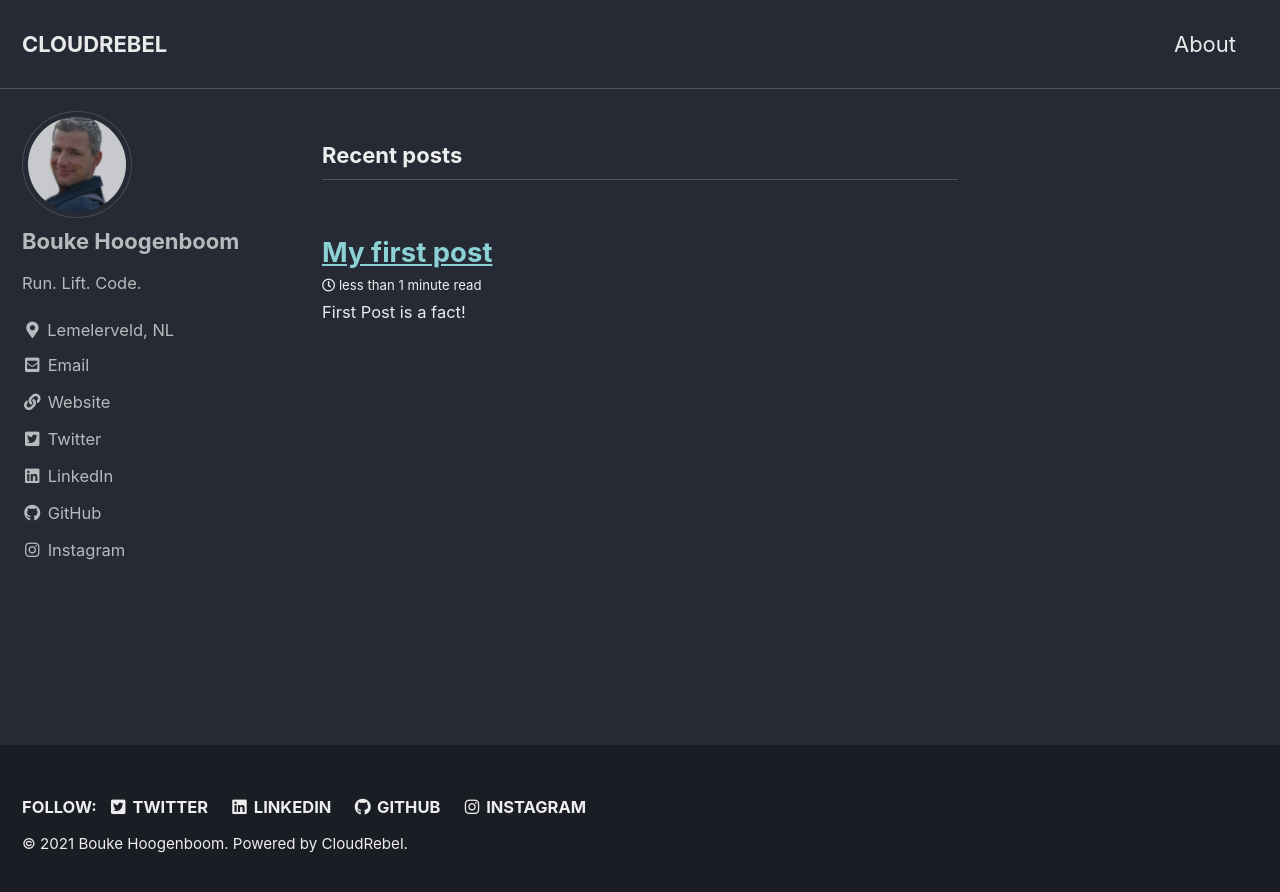
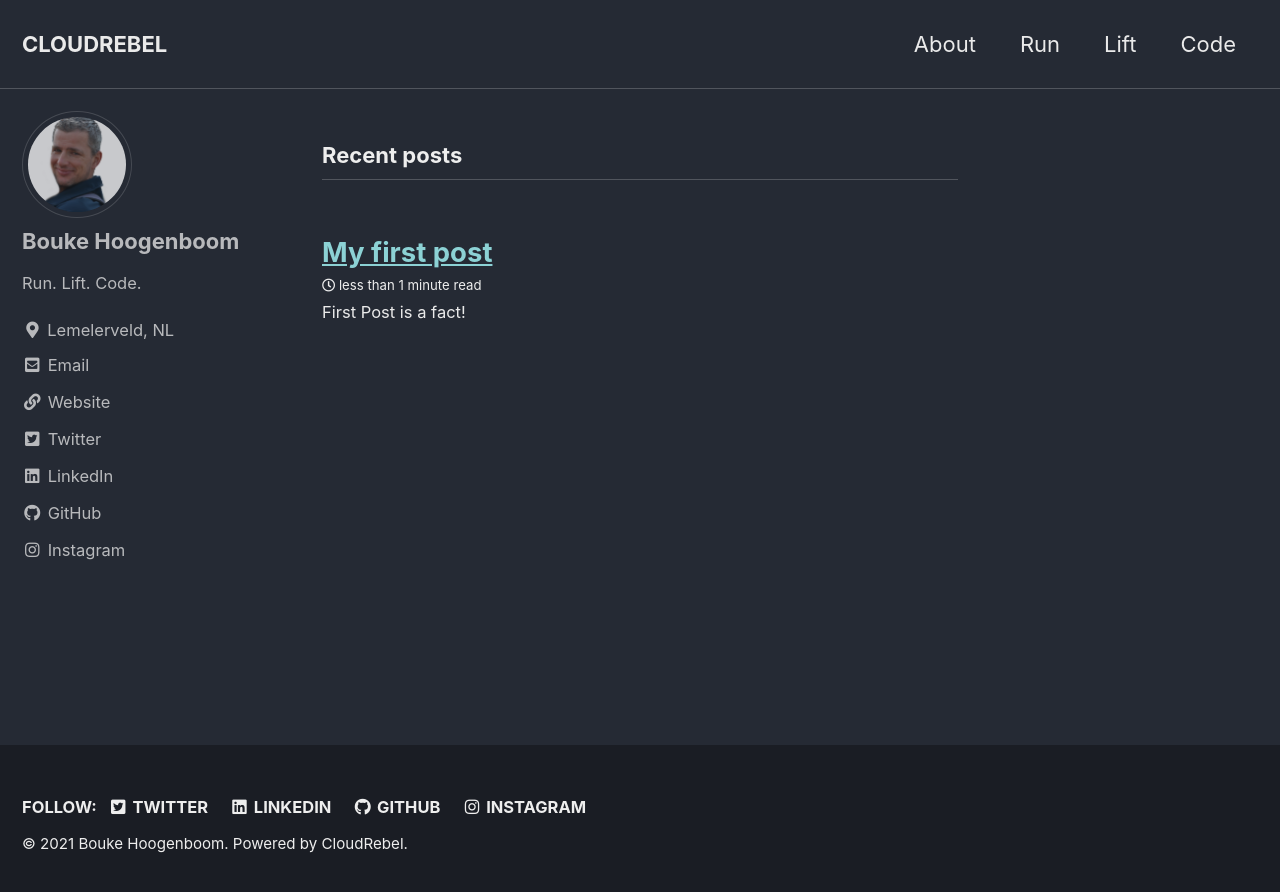
Before and after one commit to bhoogenboom/bhoogenboom.github.io, a Jekyll site: the page built from index.html, in a window 1280 px wide. Shown: the top 892 px of the page. Built offline with Jekyll 4.4.1, drawn with Linux system fonts in a browser that asks for light colours; cached includes are drawn as plain includes; the list of posts is cut into pages by our own code.

Commit message:
Added Navigation Run-Lift-Code

```diff
--- a/_data/navigation.yml
+++ b/_data/navigation.yml
@@ -4,6 +4,12 @@ main:
   #   url: https://mmistakes.github.io/minimal-mistakes/docs/quick-start-guide/
   - title: "About"
     url: /about/
+  - title: "Run"
+    url: /run/
+  - title: "Lift"
+    url: /lift/
+  - title: "Code"
+    url: /Code/
   # - title: "Sample Posts"
   #   url: /year-archive/
   # - title: "Sample Collections"
```
